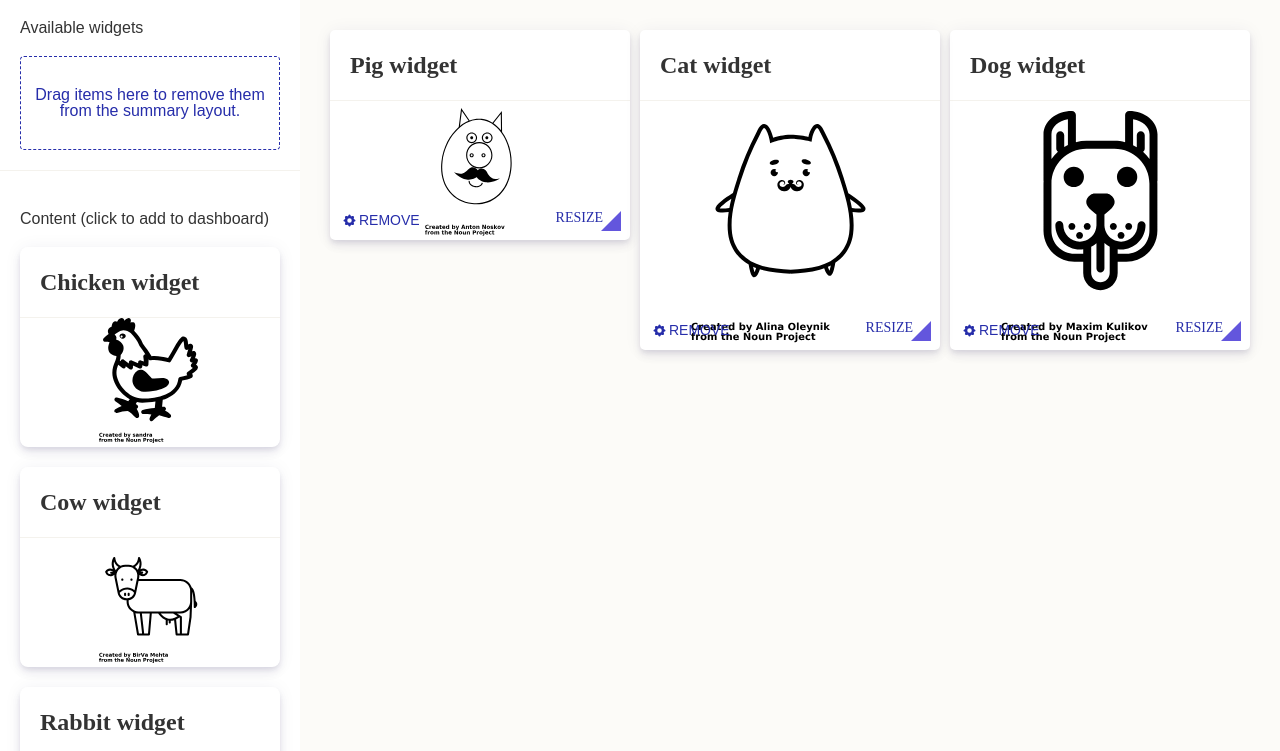
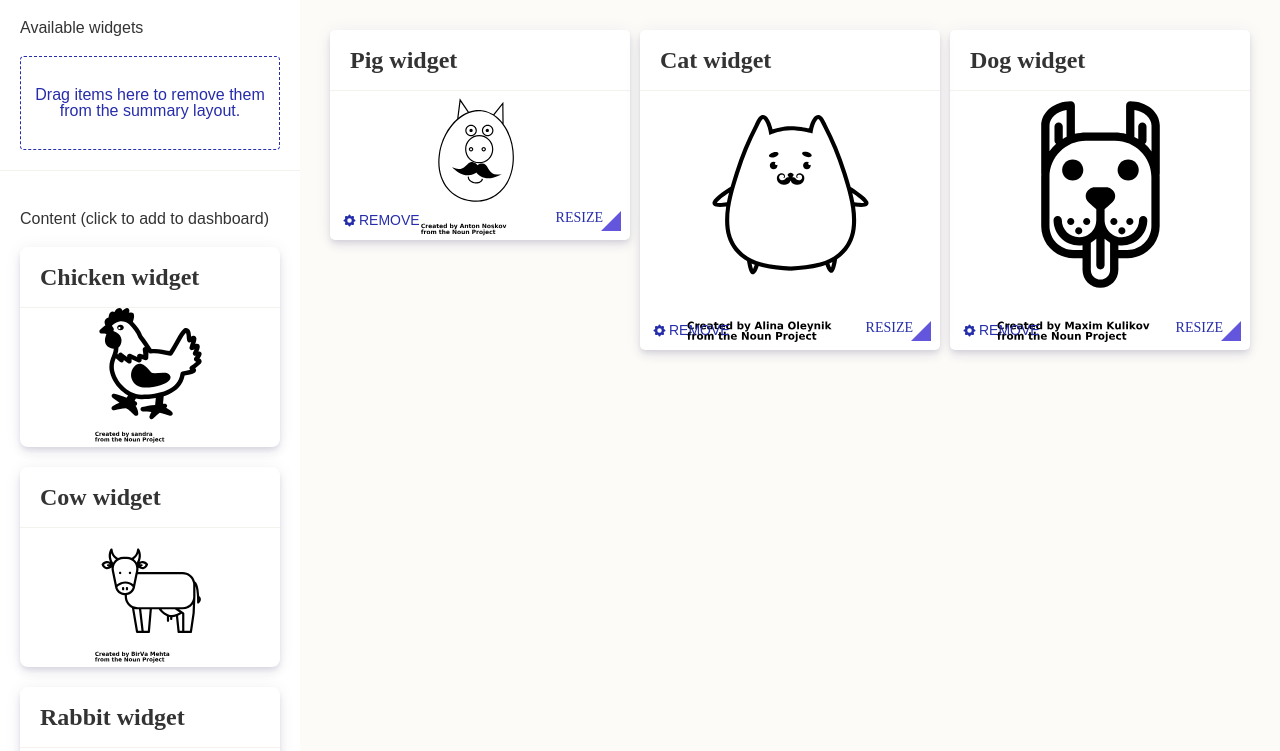
Before and after one commit to radumardale/dash-config-POC, a React (Create React App) app: page / in a window 1280 px wide. Shown: the top 751 px of the page. Built offline with nearby package versions, Linux system fonts and the light colour scheme; a web font is replaced by a local one.

Commit message:
grid fixing

```diff
--- a/src/Dashboard.js
+++ b/src/Dashboard.js
@@ -134,7 +134,7 @@ const Dashboard = () => {
           <div className="dash-wrapper">
             {showGuideLines && (
               <div className="grid-decoy-wrapper">
-                {new Array(rows * 16)
+                {new Array(rows * 6)
                   .fill(null)
                   .map((_, index) => index)
                   .map((v) => {
--- a/src/styles.css
+++ b/src/styles.css
@@ -205,7 +205,7 @@ body {
 }
 
 .widget-header {
-  padding: 20px;
+  padding: 15px 20px;
   border-bottom: 1px solid var(--light-border);
 }
 
```
